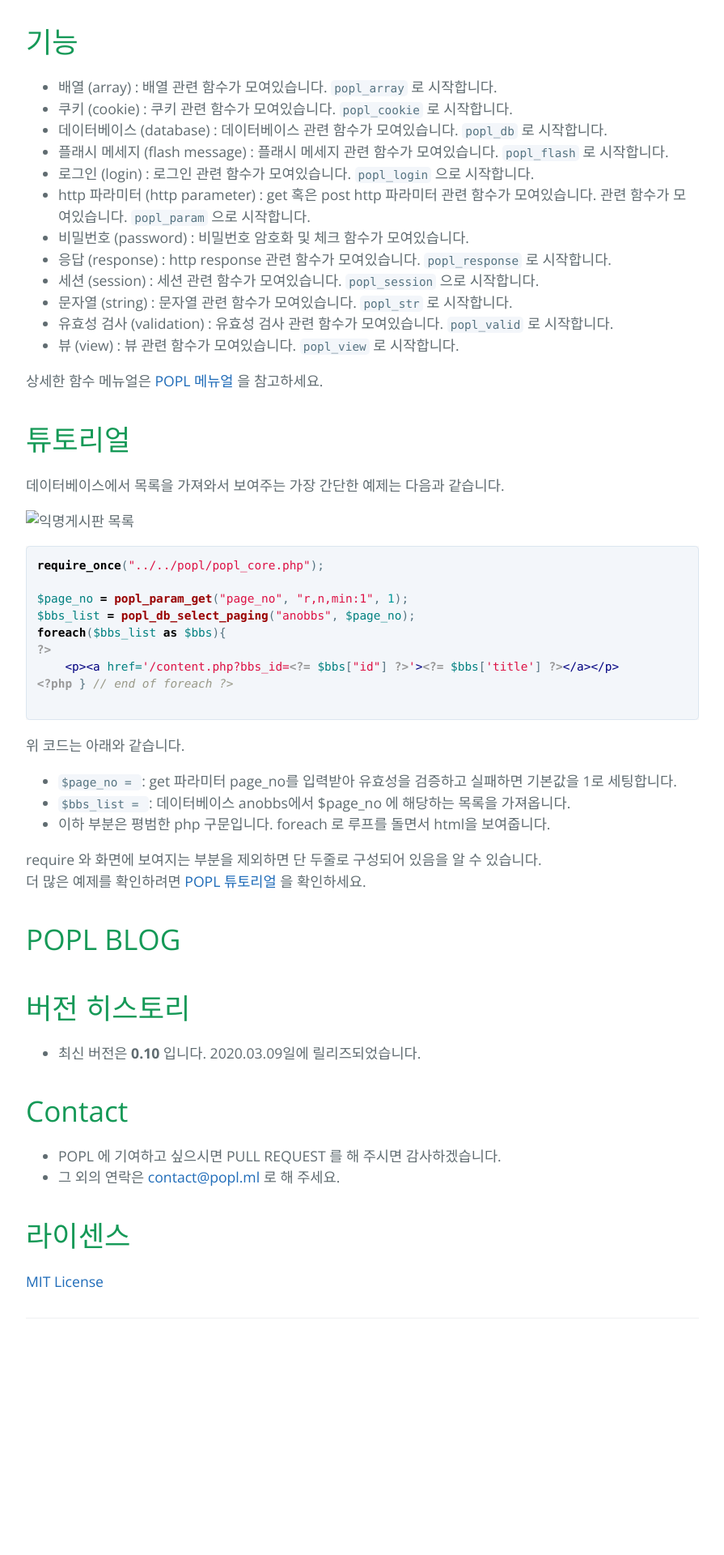
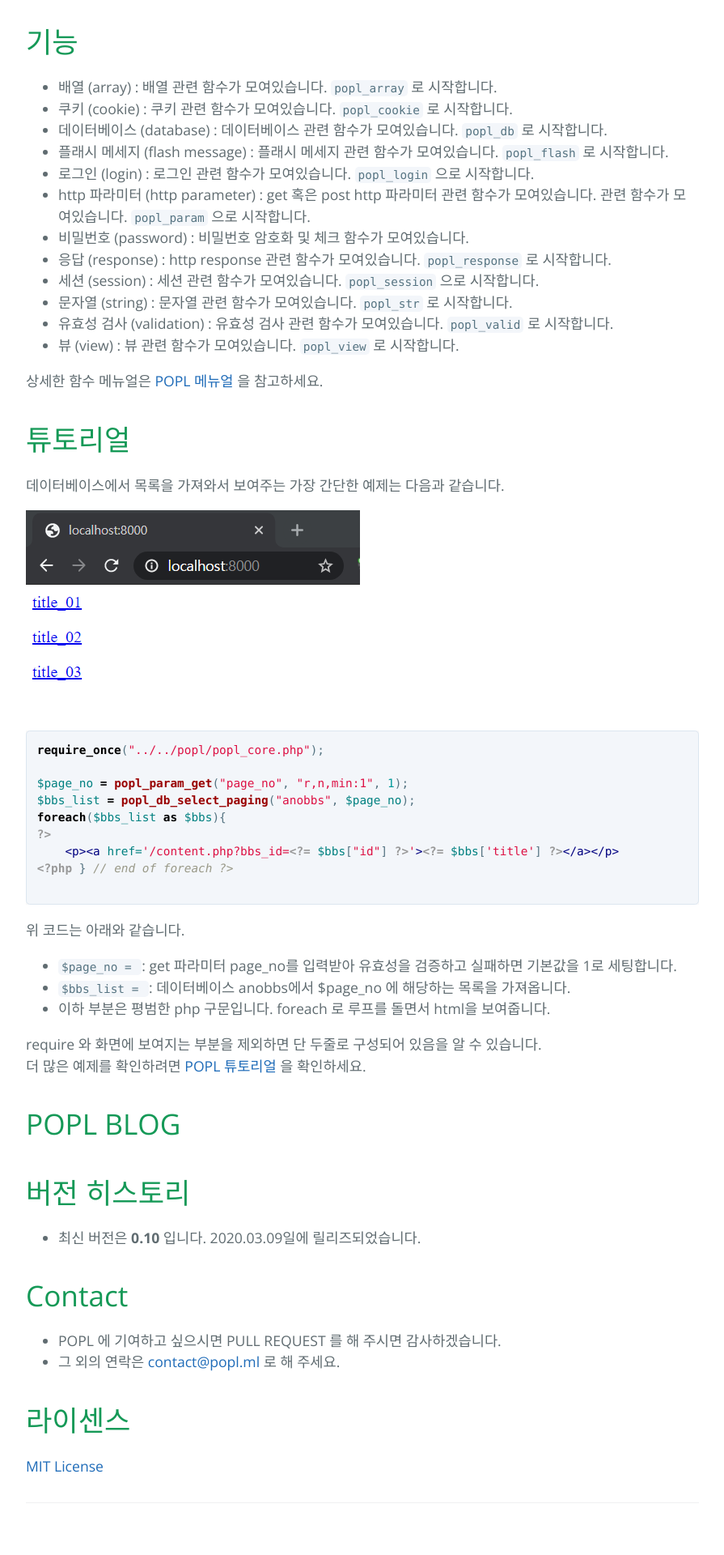
Before and after one commit to poplcode/poplcode.github.io, a Jekyll site: the page built from index.md, in a window 1280 px wide. Shown: the part 861-2781 px from the top of the page at 81% size, without its empty margins (192-1087 px from the left). Built offline with Jekyll 4.4.1, drawn with Linux system fonts in a browser that asks for light colours; before the commit the page ends 2553 px from its top, so only the background shows below that.

Commit message:
튜토리얼 이미지 경로 수정

````diff
--- a/index.md
+++ b/index.md
@@ -39,7 +39,7 @@ POPL(**P**lain **O**ld **P**hp **L**ibrary) 은 __레거시 PHP 개발자__ 를
 # 튜토리얼
 데이터베이스에서 목록을 가져와서 보여주는 가장 간단한 예제는 다음과 같습니다.
 
-![익명게시판 목록](/assets/images/anobbs_list.png)
+![익명게시판 목록](/assets/images/index/anobbs_list.png)
 
 ```php
 require_once("../../popl/popl_core.php");
````
